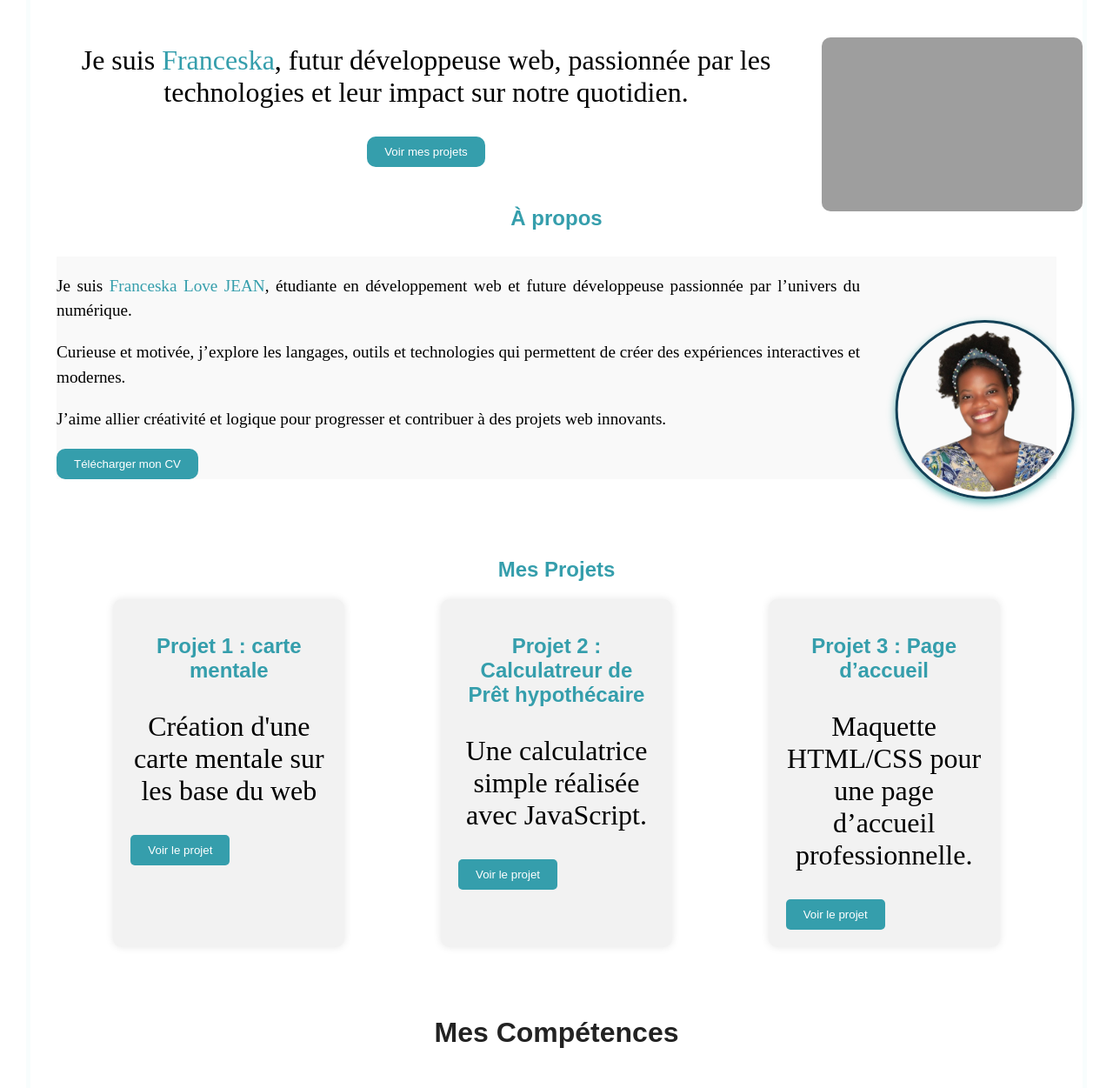
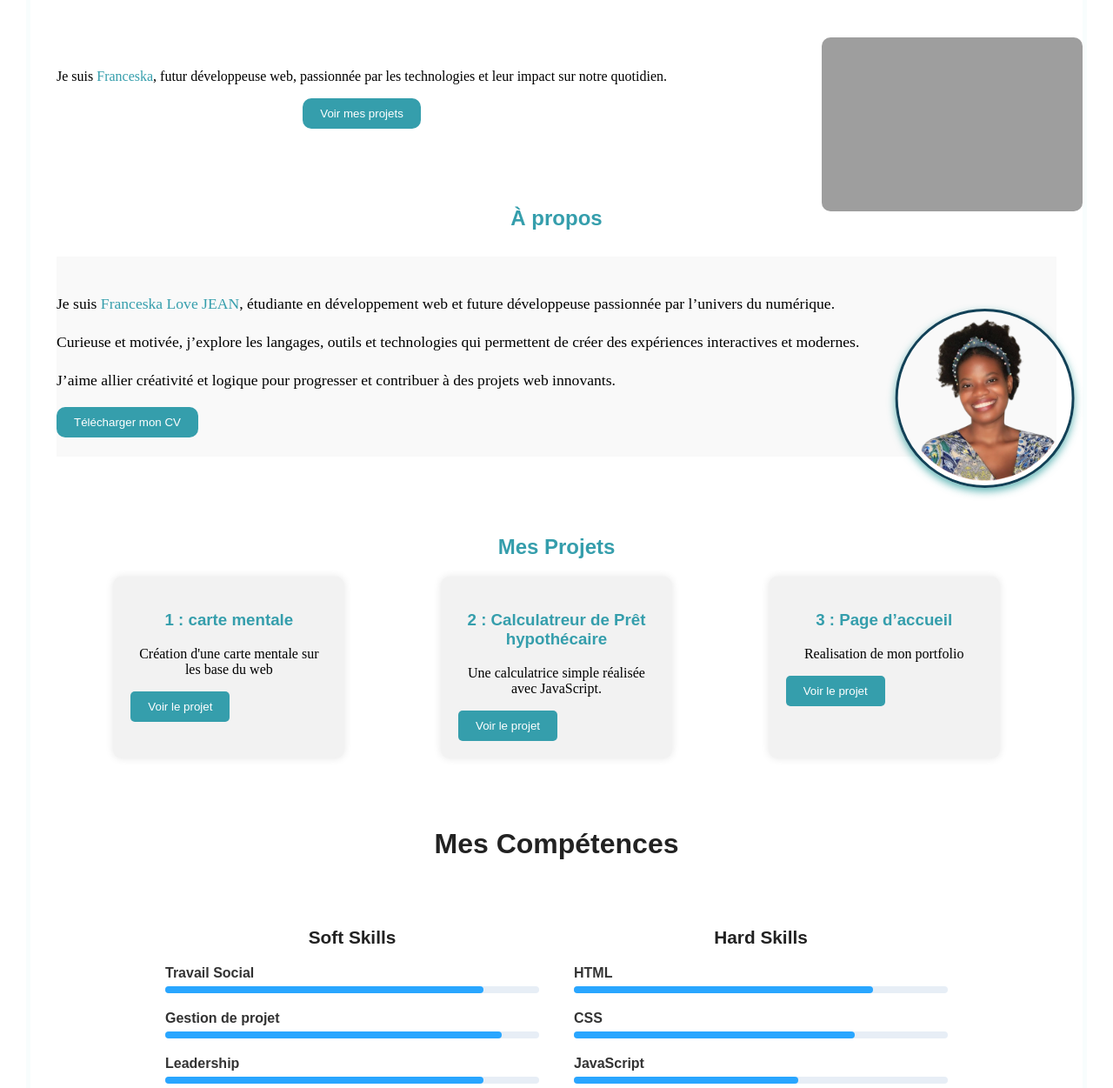
Before and after one commit to franceskalovj-dev/Portfolio, a plain HTML site: page index.html in a window 1280 px wide. Shown: the part 200-1451 px from the top of the page at 87% size. Drawn offline with Linux system fonts and the light colour scheme; grey boxes are pictures that could not be loaded.

Commit message:
Add files via upload

```diff
--- a/index.css
+++ b/index.css
@@ -49,7 +49,7 @@ button{
 
 div>p{
     font-family: serif;
-    font-size: 2.0rem;
+    font-size: 1.0rem;
     text-align: center;
 }
 
@@ -71,19 +71,19 @@ div>img{
     height: 200px;
 }
 
-/* CORRECTION IMPORTANTE : point-virgule manquant */
+
 .profil-container{
     display: flex;
     justify-content: space-between;
     align-items: center;
-    gap: 20px;
+    gap: 1rem;
     margin: 30px;
     position: relative;
     background-color: #f9f9f9;
 }
 
 #apropos p {
-    font-size: 1.2rem;
+    font-size: 1.1rem;
     line-height: 1.5;
     text-align: justify;
 }
--- a/index.html
+++ b/index.html
@@ -49,23 +49,23 @@
 
 
         <div class="projet-card">
-            <h2>Projet 1 : carte mentale</h2>
+            <h3><span>1 : carte mentale</span></h2>
             <p>Création d'une carte mentale sur les base du web</p>
             <button><a href="Carte mentale.pdf">Voir le projet</a></button>
         </div>
 
 
         <div class="projet-card">
-            <h2>Projet 2 : Calculatreur de Prêt hypothécaire</h2>
+            <h3><span>2 : Calculatreur de Prêt hypothécaire</span></h3>
             <p>Une calculatrice simple réalisée avec JavaScript.</p>
             <button><a href="exercice6.html">Voir le projet</a></button>
         </div>
 
 
         <div class="projet-card">
-            <h2>Projet 3 : Page d’accueil</h2>
-            <p>Maquette HTML/CSS pour une page d’accueil professionnelle.</p>
-            <button><a href="  ">Voir le projet</a></button>
+            <h3><span>3 : Page d’accueil</span></h2>
+            <p>Realisation de mon portfolio</p>
+            <button><a href="index.html">Voir le projet</a></button>
         </div>
 
     </div>
```
